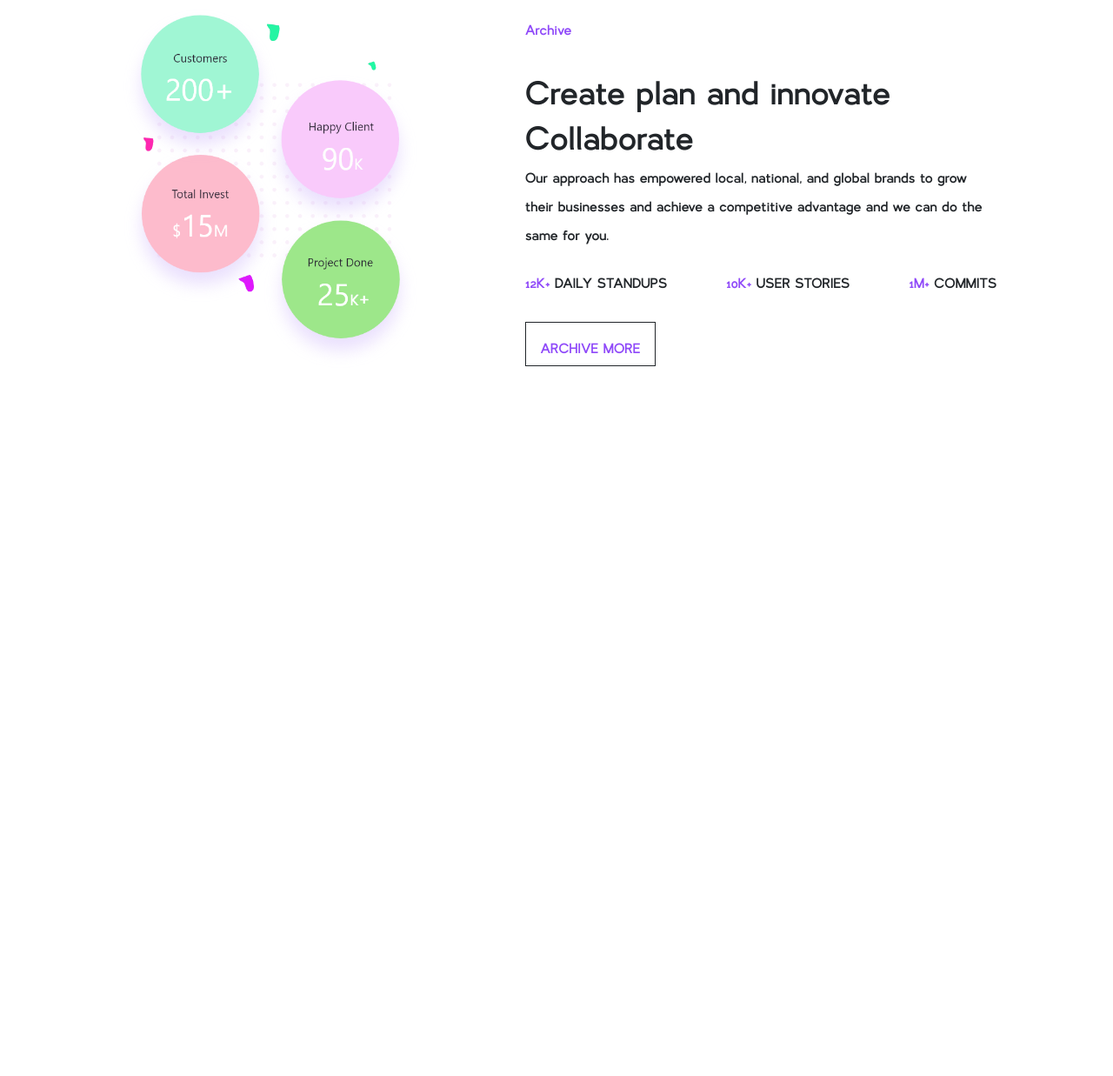
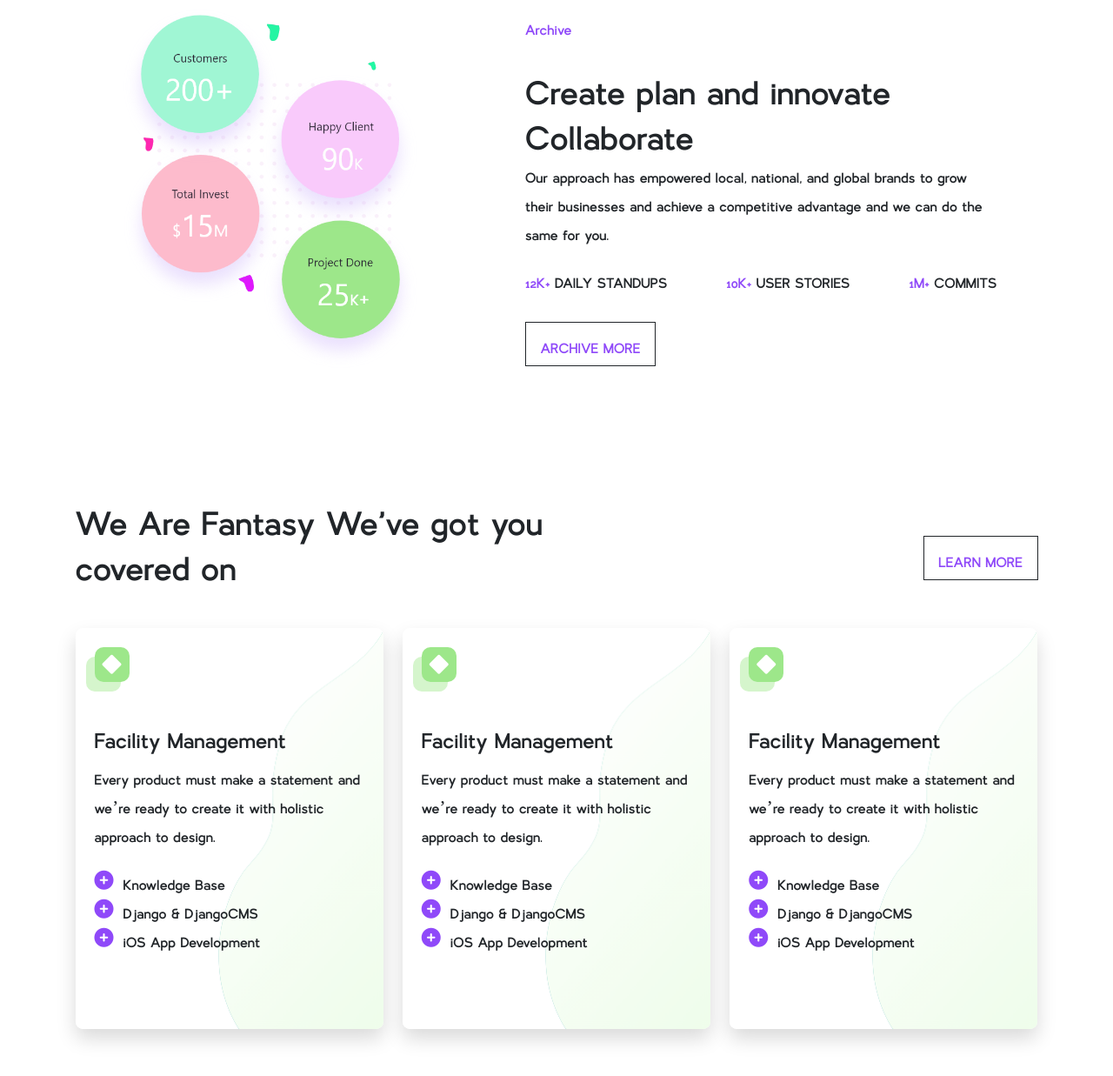
Before and after one commit to MarufAlAslam/kabbo, a plain HTML site: page index.html in a window 1280 px wide. Shown: the part 611-1848 px from the top of the page at 87% size. Before the commit the page ends 1108 px from the top, so only its background shows below. Drawn offline with nearby package versions, Linux system fonts and the light colour scheme.

Commit message:
fantasy section done

```diff
--- a/css/style.css
+++ b/css/style.css
@@ -51,3 +51,31 @@ header {
     font-size: 52px;
     line-height: 1;
 }
+
+
+
+
+
+
+
+
+/* fantasy */
+.fantasy .card {
+    background: url("../img/box.png");
+    background-position: bottom right;
+    background-size: cover;
+    background-repeat: no-repeat;
+}
+
+.icon-holder {
+    background: #9DE78A;
+    display: inline-flex;
+    width: 40px;
+    height: 40px;
+    border-radius: 10px;
+    color: white;
+    justify-content: center;
+    align-items: center;
+    margin-bottom: 40px;
+    box-shadow: -10px 11px #9DE78A6E;
+}
--- a/index.html
+++ b/index.html
@@ -137,6 +137,121 @@
         </div>
     </section>
 
+
+
+
+
+
+
+    <!-- fantasy -->
+    <section class="fantasy py-5">
+        <div class="container">
+            <div class="row g-3">
+                <div class="col-md-6">
+                    <h2 class="section-title mb-0">
+                        We Are Fantasy We've got
+                        you covered on
+                    </h2>
+                </div>
+                <div class="col-md-6 mt-auto text-end">
+                    <a href="" class="btn btn-outline-dark text-primary rounded-0">
+                        LEARN MORE
+                    </a>
+                </div>
+            </div>
+
+
+            <div class="row mt-4 g-3">
+                <div class="col-md-4">
+                    <div class="card shadow border-0">
+                        <div class="card-body">
+                            <div class="icon-holder">
+                                <i class="fa fa-diamond"></i>
+                            </div>
+                            <h4 class="card-title">
+                                Facility Management
+                            </h4>
+                            <p>
+                                Every product must make a statement and we’re ready to create it with
+                                holistic approach to design.
+                            </p>
+
+                            <ul class="list-unstyled m-0 p-0 mb-5">
+                                <li class="d-flex align-items-center">
+                                    <i class="fa fa-plus-circle text-primary me-2"></i> Knowledge Base
+                                </li>
+                                <li class="d-flex align-items-center">
+                                    <i class="fa fa-plus-circle text-primary me-2"></i> Django & DjangoCMS
+                                </li>
+                                <li class="d-flex align-items-center">
+                                    <i class="fa fa-plus-circle text-primary me-2"></i> iOS App Development
+                                </li>
+                            </ul>
+                        </div>
+                    </div>
+                </div>
+
+                <div class="col-md-4">
+                    <div class="card shadow border-0">
+                        <div class="card-body">
+                            <div class="icon-holder">
+                                <i class="fa fa-diamond"></i>
+                            </div>
+                            <h4 class="card-title">
+                                Facility Management
+                            </h4>
+                            <p>
+                                Every product must make a statement and we’re ready to create it with
+                                holistic approach to design.
+                            </p>
+
+                            <ul class="list-unstyled m-0 p-0 mb-5">
+                                <li class="d-flex align-items-center">
+                                    <i class="fa fa-plus-circle text-primary me-2"></i> Knowledge Base
+                                </li>
+                                <li class="d-flex align-items-center">
+                                    <i class="fa fa-plus-circle text-primary me-2"></i> Django & DjangoCMS
+                                </li>
+                                <li class="d-flex align-items-center">
+                                    <i class="fa fa-plus-circle text-primary me-2"></i> iOS App Development
+                                </li>
+                            </ul>
+                        </div>
+                    </div>
+                </div>
+
+                <div class="col-md-4">
+                    <div class="card shadow border-0">
+                        <div class="card-body">
+                            <div class="icon-holder">
+                                <i class="fa fa-diamond"></i>
+                            </div>
+                            <h4 class="card-title">
+                                Facility Management
+                            </h4>
+                            <p>
+                                Every product must make a statement and we’re ready to create it with
+                                holistic approach to design.
+                            </p>
+
+                            <ul class="list-unstyled m-0 p-0 mb-5">
+                                <li class="d-flex align-items-center">
+                                    <i class="fa fa-plus-circle text-primary me-2"></i> Knowledge Base
+                                </li>
+                                <li class="d-flex align-items-center">
+                                    <i class="fa fa-plus-circle text-primary me-2"></i> Django & DjangoCMS
+                                </li>
+                                <li class="d-flex align-items-center">
+                                    <i class="fa fa-plus-circle text-primary me-2"></i> iOS App Development
+                                </li>
+                            </ul>
+                        </div>
+                    </div>
+                </div>
+            </div>
+        </div>
+    </section>
+
     <!-- bootstrap js -->
     <script src="https://cdn.jsdelivr.net/npm/bootstrap@5.2.0/dist/js/bootstrap.bundle.min.js"></script>
 </body>
```
Also changed, not shown: img/box.png (added).
